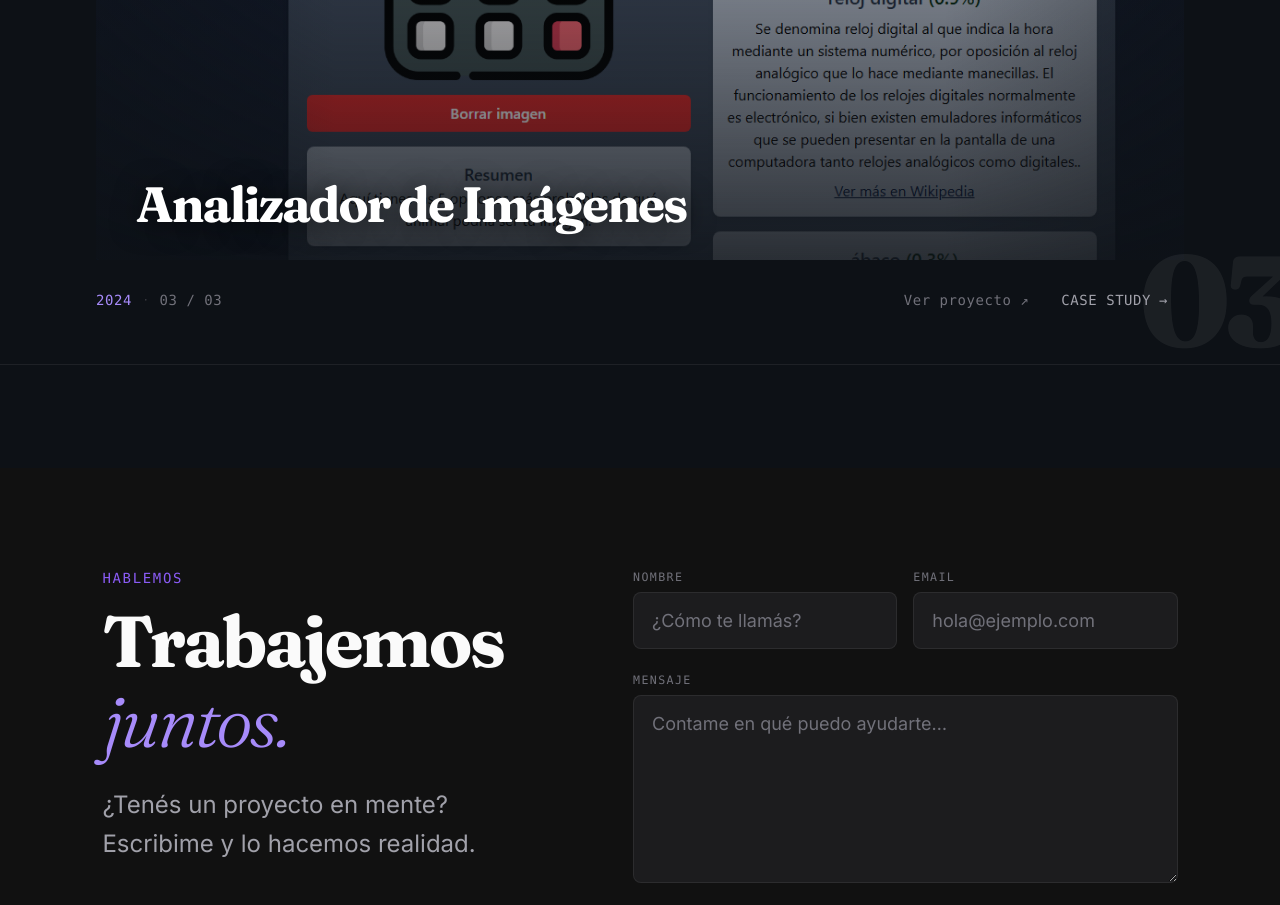
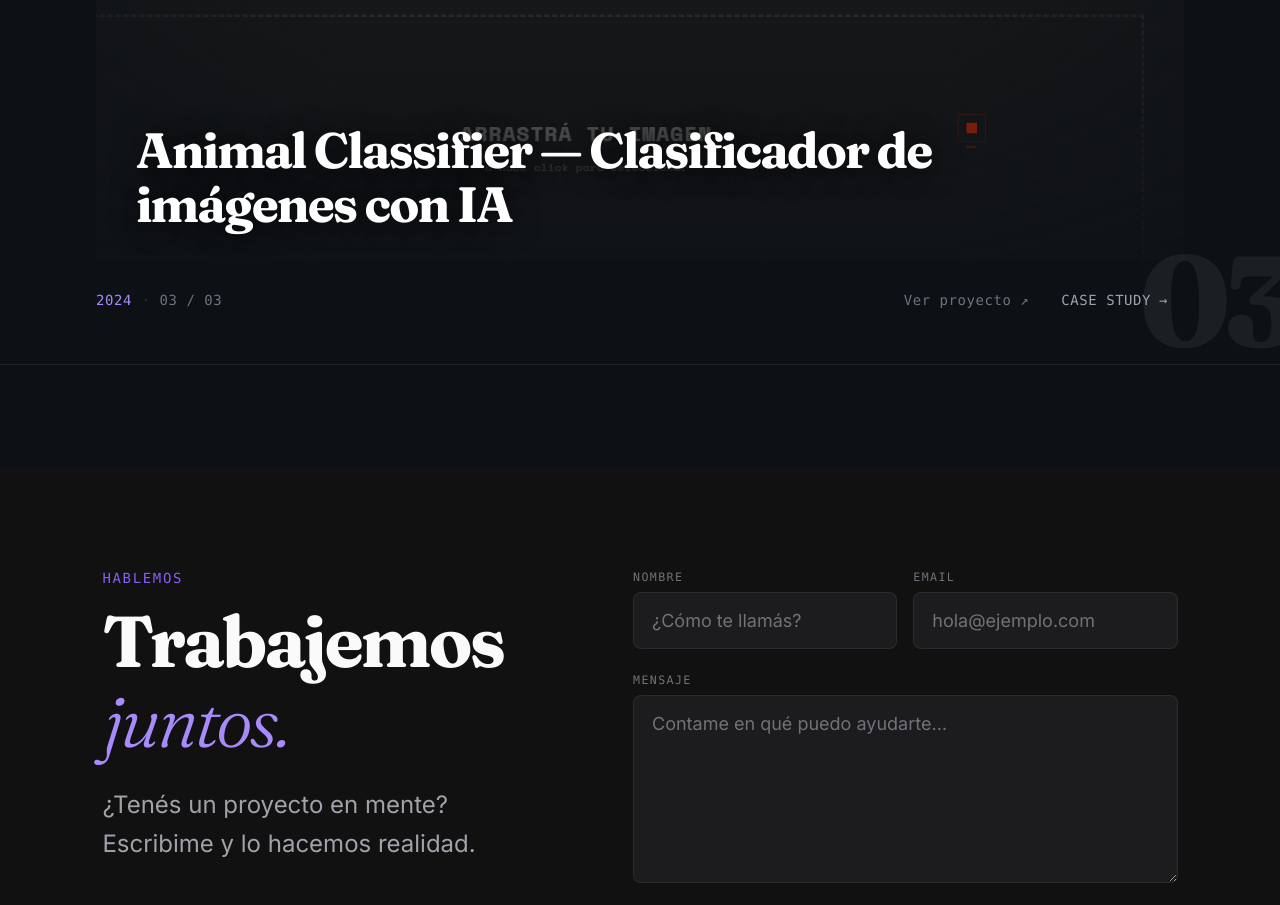
Before and after one commit to patricio1984/port, a React (Vite) app: page / in a window 1280 px wide. Shown: the part 7780-8685 px from the top of the page. Built offline with nearby package versions, Linux system fonts and the light colour scheme.

Commit message:
nueva imagen y copy para proyecto de analizador de imágenes por IA

```diff
--- a/src/components/Projects/ProjectData.ts
+++ b/src/components/Projects/ProjectData.ts
@@ -40,14 +40,16 @@ const projectData: IProject[] = [
     link: 'https://github.com/patricio1984/analizador-de-imagenes',
     image: project13,
     alt: 'Captura de pantalla del Analizador de Imágenes',
-    title: 'Analizador de Imágenes',
+    title: 'Animal Classifier — Clasificador de imágenes con IA',
     year: '2024',
-    description: 'Análisis de imágenes con inteligencia artificial: clasifica el contenido y enriquece los resultados con Wikipedia.',
-    tech: ['React', 'TypeScript', 'Hugging Face API (ViT)', 'Netlify Functions', 'Wikipedia API'],
+    description: 'Identificación de animales en tiempo real usando visión por computadora y diseño brutalist premium.',
+    tech: ['React 19 + TypeScript', 'Vite 6', 'Tailwind CSS v3', 'Framer Motion', 'Netlify Functions', 'Space Grotesk / Space Mono'],
     decisions: [
-      'Las Netlify Functions actúan como proxy seguro: el token de Hugging Face nunca llega al cliente.',
-      'Elegí el modelo ViT (Vision Transformer) por su precisión superior en clasificación de imágenes.',
-      'La integración con Wikipedia enriquece automáticamente los resultados con contexto enciclopédico.',
+      'Usé Netlify Functions como proxy para la API de Hugging Face, manteniendo el token fuera del bundle del cliente sin necesidad de un backend propio.',
+      'El modelo google/vit-base-patch16-224 corre 100% en la nube — el cliente solo envía los bytes de la imagen y recibe un ranking de clasificación con porcentaje de confianza.',
+      'El sistema de diseño brutalist se construyó sobre CSS custom properties (--accent, --bg, --fg) con soporte de dark mode via clase .dark, lo que permite tematizar toda la UI desde un único punto sin duplicar utilidades de Tailwind.',
+      'El cursor personalizado detecta el contexto mediante atributos data-cursor en el DOM, desacoplando la lógica del cursor de cada componente individual. Solo se monta en dispositivos con puntero real (hover: hover) para no afectar mobile.',
+      'Las animaciones de entrada usan clipPath reveal en lugar de opacity/translateY tradicionales para lograr el efecto de "cortina" característico de sitios Awwwards-level.',
     ],
   },
 ];
```
Also changed, not shown: src/assets/images/11.webp.
